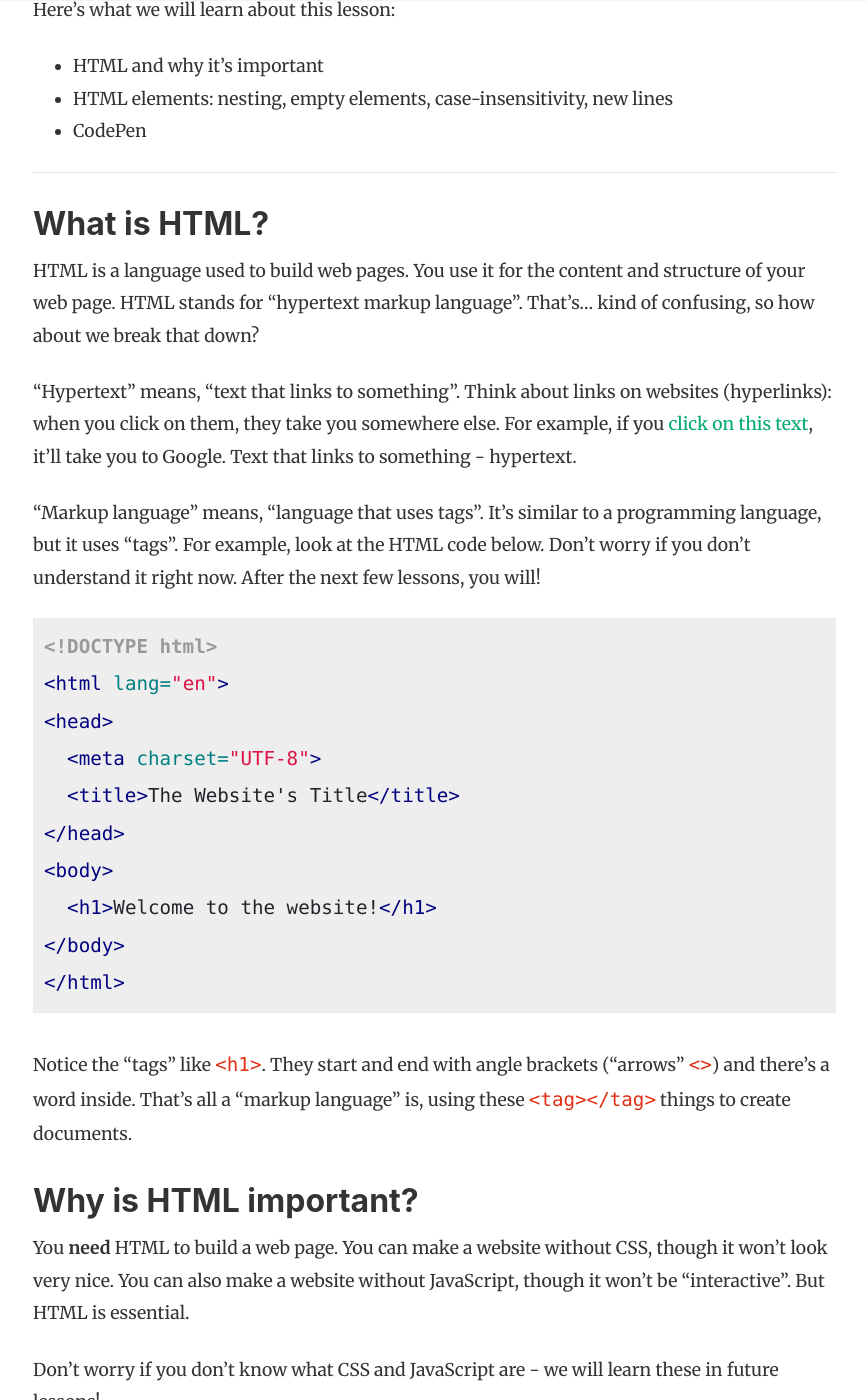
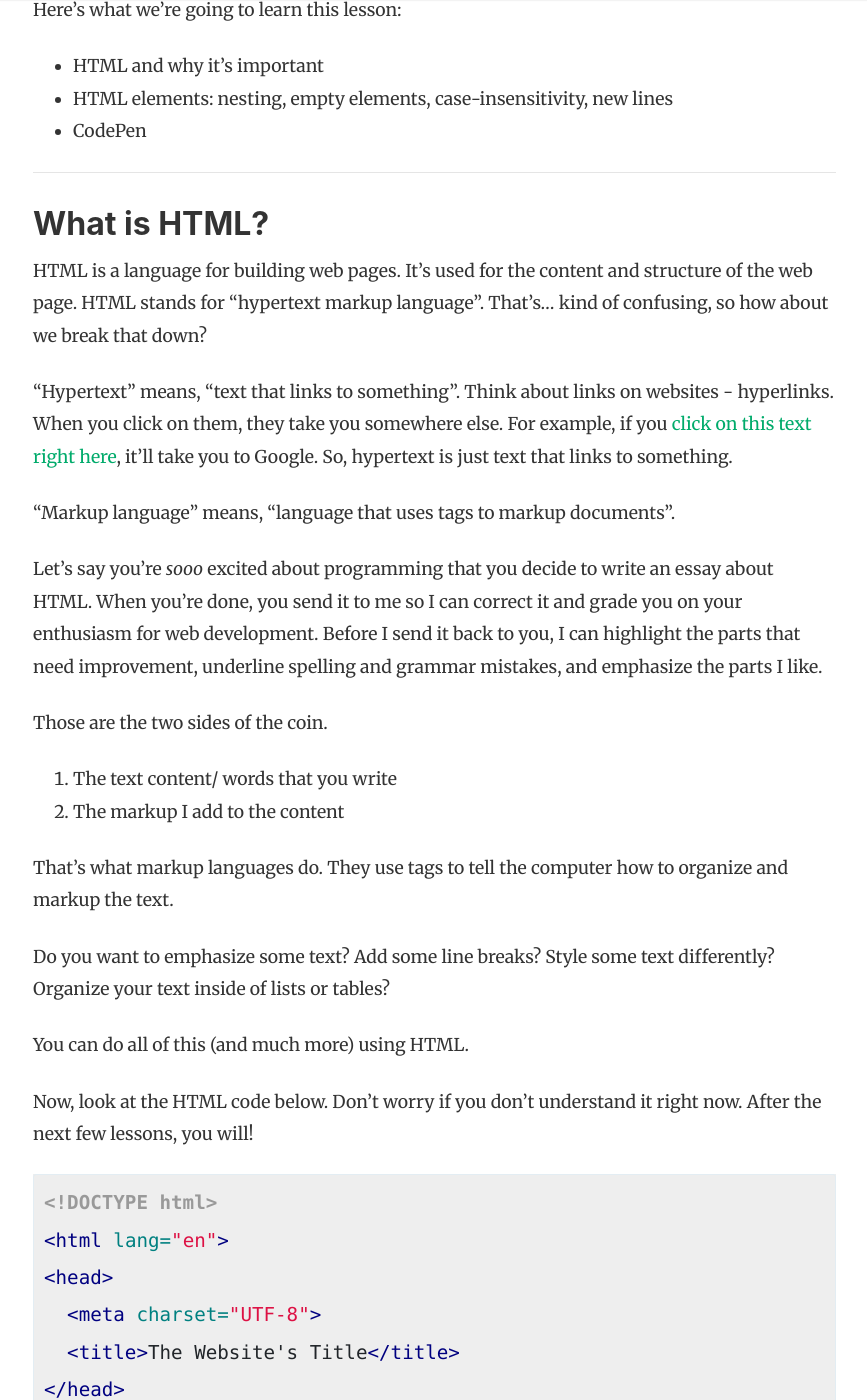
Before and after one commit to Philosocode/philosocode-blog, a Jekyll site: the page built from _posts/courses/web-hero/html/1-intro/2019-02-01-into-to-html.md, in a window 1280 px wide and 1400 px high, scrolled down 800 px. Shown: the whole window, without its empty margins (252-1119 px from the left). Built offline with Jekyll 4.4.1, drawn with Linux system fonts in a browser that asks for light colours; nearby versions of some CDN libraries; comment, search, counter and statistics services are not loaded; some of the changed text lies outside the part shown.

Commit message:
Tweak HTML-1

````diff
--- a/_posts/courses/web-hero/2019-02-01-into-to-html/2019-02-01-into-to-html.md
+++ b/_posts/courses/web-hero/html/1-intro/2019-02-01-into-to-html.md
@@ -9,7 +9,7 @@ image: assets/images/web-hero/html/1-html-code.jpg
 ---
 
 ## Overview
-Here's what we will learn about this lesson:
+Here's what we're going to learn this lesson:
 - HTML and why it's important
 - HTML elements: nesting, empty elements, case-insensitivity, new lines
 - CodePen
@@ -17,14 +17,37 @@ Here's what we will learn about this lesson:
 ***
 
 ## What is HTML?
-HTML is a language used to build web pages. You use it for the content and structure of your web page.
-HTML stands for "hypertext markup language". That's... kind of confusing, so how about we break that down?
+HTML is a language for building web pages. It's used for the content and structure of the web page.
+HTML stands for "hypertext markup language".
+That's... kind of confusing, so how about we break that down?
 
-"Hypertext" means, "text that links to something". Think about links on websites (hyperlinks): when you click on them, they take you somewhere else.
-For example, if you [click on this text](https://www.google.com), it'll take you to Google. Text that links to something - hypertext.
+"Hypertext" means, "text that links to something".
+Think about links on websites - hyperlinks.
+When you click on them, they take you somewhere else.
+For example, if you [click on this text right here](https://www.google.com), it'll take you to Google.
+So, hypertext is just text that links to something.
 
-"Markup language" means, "language that uses tags". It's similar to a programming language, but it uses "tags".
-For example, look at the HTML code below. Don't worry if you don't understand it right now. After the next few lessons, you will!
+"Markup language" means, "language that uses tags to markup documents".
+
+Let's say you're *sooo* excited about programming that you decide to write an essay about HTML.
+When you're done, you send it to me so I can correct it and grade you on your enthusiasm for web development.
+Before I send it back to you, I can highlight the parts that need improvement, underline spelling and grammar mistakes, and emphasize the parts I like.
+
+Those are the two sides of the coin.
+1. The text content/ words that you write
+2. The markup I add to the content
+
+That's what markup languages do.
+They use tags to tell the computer how to organize and markup the text.
+
+Do you want to emphasize some text?
+Add some line breaks?
+Style some text differently?
+Organize your text inside of lists or tables?
+
+You can do all of this (and much more) using HTML.
+
+Now, look at the HTML code below. Don't worry if you don't understand it right now. After the next few lessons, you will!
 
 ``` html
 <!DOCTYPE html>
@@ -39,27 +62,29 @@ For example, look at the HTML code below. Don't worry if you don't understand it
 </html>
 ```
 
-Notice the "tags" like `<h1>`. They start and end with angle brackets ("arrows" `<>`) and there's a word inside.
-That's all a "markup language" is, using these `<tag></tag>` things to create documents.
+Notice the "tags" like `<h1>`.
+They start and end with angle brackets ("arrows" `<>`).
+There are letters and numbers inside of each `<tag>`
 
 
 ## Why is HTML important?
 You **need** HTML to build a web page. You can make a website without CSS, though it won't look very nice.
 You can also make a website without JavaScript, though it won't be "interactive". But HTML is essential.
 
-Don't worry if you don't know what CSS and JavaScript are - we will learn these in future lessons!
+Don't worry if you don't know what CSS and JavaScript are - you'll learn about these in future lessons!
 
 The main point: HTML is necessary. It's the backbone of your web page.
 
 
 ## Let's Dive In
-We're going to start writing code. Yes, right now. Please visit this link: [click on me!](https://codepen.io/pen/).
-This is a free, online code editor. I know I asked you to download VS Code, but CodePen is great for starting out.
-You can write code and the results will show up (almost) instantly.
-You don't need an account to use it, but if you want to save the code, or if you just like the website, feel free to make one.
+Let's start writing code.
+Please visit this link: [click on me!](https://codepen.io/pen/).
+This is CodePen, a free, online code editor.
+I know I asked you to download VS Code, but CodePen is great for starting out. You can write code and the results will show up (almost) instantly on the screen.
+You don't need to make an account on CodePen unless you want to save your code.
 
 When you open the site, you should see 3 windows: HTML, CSS, JS.
-We will only be using the HTML window, so feel free to resize the other windows by clicking and dragging the bars and moving them to the right.
+You'll only be using the HTML window, so resize the other windows by clicking and dragging the bars and moving them to the right.
 ![codepen](codepen-1.jpg)
 
 Now, I want you to do 3 things:
@@ -67,13 +92,17 @@ Now, I want you to do 3 things:
 	2. Once you're done, explain what happened in your own words.
 	3. Repeat until finished
 
-So in the HTML box, type this:
+In the HTML box, type this:
 ```
 <h1>Intro to HTML</h1>
 ```
-What happened? If nothing happened, make sure you typed in the `<tags>` correctly. Be careful with the backslash, /, in the last tag.
+What happened? If nothing happened, make sure you typed in the `<tags>` correctly. Be careful with the forward slash  **/**  in the last tag.
 
-If everything went well, you should see "Intro to HTML" in large text.
+If everything went well, you should see "Intro to HTML" in big, bold text.
+
+<h1>Intro to HTML</h1>
+<br>
+
 Now, add these lines below the `<h1>`. Remember to explain in your own words what happens.
 
 ``` html
@@ -96,11 +125,30 @@ What happened? If you typed it correctly, you should see something like this:
 ## HTML Elements
 Now that you've had a taste of HTML, let's take a closer look.
 
-HTML documents are made up of "elements".
+HTML documents are made up of these "elements".
 An HTML element has 3 parts:
 1. Opening Tag `<h1>`
 2. Stuff inside `<h1>Intro to HTML`
 3. Closing Tag `<h1>Intro to HTML</h1>`
+
+It's like making a (code) sandwich.
+You have two slices of bread - the opening and closing tag.
+You also put stuff in between (ham, lettuce, cheese, etc).
+That's the content inside of the tags, the content of the element.
+
+
+#### Your Turn: Create 3 Random Elements
+You can use whatever words or numbers you want.
+I've listed an example below.
+Note that these are not actually HTML elements! If you put them into CodePen and nothing will happen.
+
+This is just for getting used to writing HTML elements.
+
+```html
+<cat1>Meow</cat1>
+<dog1>Woof</dog1>
+<mypet2000000>My Pet</mypet2000000>
+```
 
 
 ## Nesting
@@ -110,8 +158,8 @@ HTML elements can be "nested", meaning they can be put inside of each other.
 	<h1>Hello</h1>
 </div>
 ```
-Here, we have a `<div>` wrapped around a `<h1>`
-We will be learning about `<div>` later. For now, just know that it's like a container for other tags.
+Here, we have an `<h1>` inside of a `<div>`
+You'll learn about `<div>` later. For now, just know that it's like a container for other tags.
 Note that nesting follows the same pattern as before: `<tag> content </tag>`.
 But this time, "content" is another element. The nesting doesn't stop there. Another example:
 
@@ -126,7 +174,8 @@ But this time, "content" is another element. The nesting doesn't stop there. Ano
 </div>
 ```
 
-Again, we'll cover all these elements (and more) later. But for now, I hope you understand how nesting works.
+Again, we'll cover all these elements (and more) later.
+But for now, I hope you understand how nesting works.
 
 
 ## Empty Elements
@@ -158,14 +207,16 @@ Once you've come up with an answer, type the code in CodePen.
 <STRONG>Some Text</STRONG>
 
 As you can see, `<strong>` is the same as `<STRONG>`.
-It's also the same as `<Strong>`, `<STrOnG>`, etc.
+`<strong>` is also the same as `<Strong>`, `<STrOnG>`, etc.
 All these elements do the same thing; the capitalization doesn't change the result.
-However, it is best practice to use lowercase tags.
+However, it's "best practice" (best way to do something) to use lowercase tags.
 Go back and look at all the HTML tags you've seen so far. All the tags are in lowercase.
 
 
 ## New Lines
-Okay, how about these two pieces of code:
+Okay, how about these two pieces of code?
+Do they do the same thing or not?
+
 ```html
 <div><h1>Hello, World</h1></div>
 
@@ -185,7 +237,7 @@ This is the code from the beginning of this lesson. Tough to read, right?
 But if you put each element on a new line and indent it, it becomes much easier to understand (well, once you know what each element means).
 Here's the code from the beginning again:
 
-``` html
+```html
 <!DOCTYPE html>
 <html lang="en">
 <head>
@@ -201,7 +253,8 @@ Here's the code from the beginning again:
 ***
 
 ## Summary
-Good job making it through the first lesson! You should be able to recognize some elements now, but there is still much, much more to learn!
+Good job making it through the first lesson!
+You should be able to recognize a few HTML elements now, but there is still much, much more to learn!
 This is a small, but important step on your journey to becoming a web developer.
 
 Here's what we covered this lesson:
@@ -212,31 +265,56 @@ Here's what we covered this lesson:
 - elements can be nested
 - empty elements: elements without content or closing tag, `<br>`
 - elements are case-insensitive; best standard is lowercase
-- use new lines and indents to make HTML code readable
+- use new lines and indents to make HTML code easier to understand
 
-If there was anything you didn't understand, please leave a comment and I'll do my best to explain it better.
+Was there anything you found difficult or had trouble understanding?
+Anything you think I can do better in this lesson?
+Please leave a comment and I'll do my best to reply as soon as I can!
 
 
 ## Praxis
-Studying is great and all, but you know what really helps with learning? Practice.
-As Confucius (supposedly) said, *"Knowledge without practice is useless"*.
+Studying is great and all, but you know what really helps with learning?
+
+Practice.
+
+As Confucius (supposedly) said, *"Knowledge without practice is useless"*
 
 At the end of each lesson, there will be challenges for you to complete. Please try to complete all of them before you move onto the next lesson.
 
-### Flashcards
+#### Flashcards
 Download the flashcards for this lesson [here](https://drive.google.com/file/d/1Oqh1q37D2TrlegIZUhiQ1ZA_BEPuyApt/view?usp=sharing).
 To use the flash cards, make sure you've setup Anki. If you haven't setup Anki, go back to [Getting Started]({% post_url courses/web-hero/2019-01-26-getting-started %}) for instructions.
 
 Once you've signed up for an account, all you have to do is open the app **on your comptuer** and double click on the deck you just downloaded.
 The flash cards should then be added.
 
+#### Challenge: Find The Errors
+For each snippet of code, figure out what's wrong.
 
-### Challenge: Element Experiment
+```html
+<h1>I am some HTML<h1>
+<h2>But something is wrong...<h2>
+```
+
+```html
+<div>
+	<h1>What about now?
+	</div>
+</h1>
+```
+
+```html
+<div>I am some html<h1>This is a very nice line</h1><h2>But it's starting to get too long</h2></div>
+```
+
+
+#### Challenge: Element Experiment
 1. Go to this site: https://developer.mozilla.org/en-US/docs/Web/HTML/Element
 2. Find 5 **NEW** elements that interest you (I'd recommend elements related to text; they'll be easier to work with)
 3. Try and use them in CodePen. Read about their usage on the website linked in step 1.
-4. Share your project in the comments below
+4. (OPTIONAL) Share your project URL in the comments below. You need a CodePen account to do this.
 
+***
 
 ## Sources
 - [MDN - Getting Started With HTML](https://developer.mozilla.org/en-US/docs/Learn/HTML/Introduction_to_HTML/Getting_started)
````
Also changed, not shown: other parts of _posts/courses/web-hero/html/1-intro/2019-02-01-into-to-html.md (+2 -1 lines), _posts/courses/web-hero/2019-01-25-course-page.md (+1 -1 lines), _posts/courses/web-hero/html/1-intro/codepen-1.jpg (renamed from _posts/courses/web-hero/2019-02-01-into-to-html/codepen-1.jpg), _posts/courses/web-hero/html/1-intro/codepen-headings.JPG (renamed from _posts/courses/web-hero/2019-02-01-into-to-html/codepen-headings.JPG).
